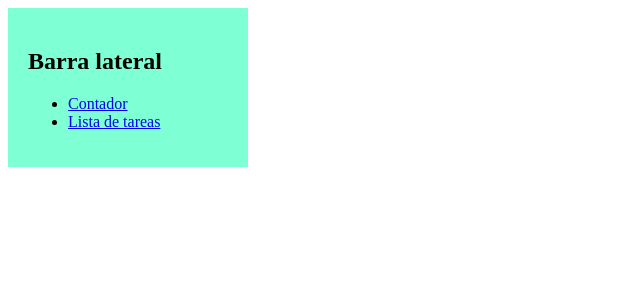
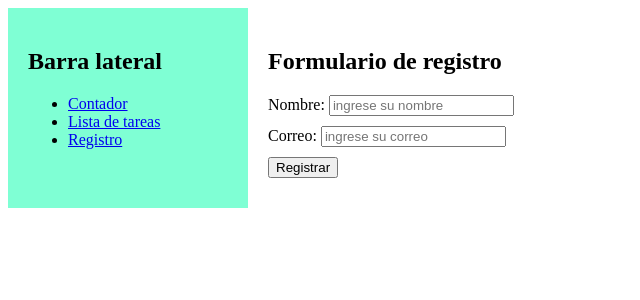
Before and after one commit to JohansonCda/vue, a Vue app: page /registrar in a window 1280 px wide. Shown: the top 300 px of the page, without its empty margins (0-640 px from the left). Built offline with nearby package versions, Linux system fonts and the light colour scheme.

Commit message:
Validations

```diff
--- a/package.json
+++ b/package.json
@@ -10,7 +10,9 @@
     "lint": "eslint . --fix"
   },
   "dependencies": {
+    "@vee-validate/yup": "^4.15.0",
     "pinia": "^3.0.1",
+    "vee-validate": "^4.15.0",
     "vue": "^3.5.13",
     "vue-router": "^4.5.0"
   },
--- a/src/components/Sidebar.vue
+++ b/src/components/Sidebar.vue
@@ -4,6 +4,7 @@
     <ul>
       <li><router-link to="/contador">Contador</router-link></li>
       <li><router-link to="/lista-de-tareas">Lista de tareas</router-link></li>
+      <li><router-link to="/registrar">Registro</router-link></li>
     </ul>
   </div>
 </template>
--- /dev/null
+++ b/src/modules/registro/schemas/validationSchema.js
@@ -0,0 +1,6 @@
+import * as yup from 'yup';
+
+export const schema = yup.object({
+  nombre: yup.string().required(),
+  email: yup.string().email().required()
+});
--- /dev/null
+++ b/src/modules/registro/views/RegistrarView.vue
@@ -0,0 +1,38 @@
+<template>
+  <div>
+    <h2>Formulario de registro</h2>
+    <Form :validation-schema="schema" @submit="onSubmit">
+      <div class="form">
+        <label for="nombre">Nombre: </label>
+        <Field name="nombre" type="text" placeholder="ingrese su nombre" id="nombre" />
+        <ErrorMessage name="nombre" />
+      </div>
+      <div class="form">
+        <label for="correo">Correo: </label>
+        <Field name="email" type="email" placeholder="ingrese su correo" id="correo" />
+        <ErrorMessage name="email" />
+      </div>
+
+      <div class="form">
+        <button type="submit">Registrar</button>
+      </div>
+
+    </Form>
+  </div>
+</template>
+
+<script setup>
+import { Form, Field, ErrorMessage } from 'vee-validate';
+import { schema } from '../schemas/validationSchema';
+
+const onSubmit = () => {
+  console.log("Se ha enviado el formulario");
+};
+
+</script>
+
+<style scoped>
+.form {
+  margin-bottom: 10px;
+}
+</style>
--- a/src/router/index.js
+++ b/src/router/index.js
@@ -11,12 +11,17 @@
     {
       path: '/contador',
       name: 'contador',
-      component: () => import('../components/Contador.vue'),
+      component: () => import('../modules/contador/components/Contador.vue'),
     },
     {
       path: '/lista-de-tareas',
       name: 'lista-de-tareas',
-      component: () => import('../components/ListaDeTareas.vue'),
+      component: () => import('../modules/listaDeTareas/components/ListaDeTareas.vue'),
+    },
+    {
+      path: '/registrar',
+      name: 'registrar',
+      component: () => import('../modules/registro/views/RegistrarView.vue'),
     },
   ],
 })
```
Also changed, not shown: src/modules/contador/components/Contador.vue (renamed from src/components/Contador.vue), src/modules/listaDeTareas/components/ListaDeTareas.vue (renamed from src/components/ListaDeTareas.vue), 1 other file (tests, documents, lock files or other folders).
